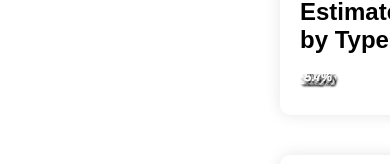
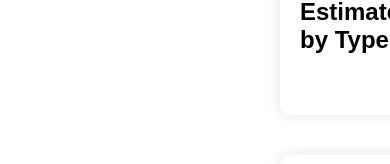
Before and after one commit to Wisechoicegc/ConstrucTECH, a React (Create React App) app: page /ConstrucTECH/analytics in a window 390 px wide. Shown: the part 1277-1441 px from the top of the page. Built offline with nearby package versions, Linux system fonts and the light colour scheme.

Commit message:
Enhance mobile responsiveness and styling for charts and sidebar

```diff
--- a/src/components/Analytics.css
+++ b/src/components/Analytics.css
@@ -36,18 +36,16 @@
   box-shadow: 0 0 15px rgba(0, 0, 0, 0.1);
 }
 
-@media (max-width: 768px) {
-  .analytics {
+.analytics.mobile {
   margin-left: 0;
   padding: 10px;
 }
 
-  .charts {
+.analytics.mobile .charts {
   flex-direction: column;
 }
 
-  .chart {
+.analytics.mobile .chart {
   flex: 1 1 100%;
   margin-bottom: 20px;
 }
-}
--- a/src/components/Analytics.js
+++ b/src/components/Analytics.js
@@ -49,9 +49,8 @@ const Analytics = () => {
 
   const currentData = data[timeFrame];
 
-  const lineChartOptions = {
+  const chartOptions = {
     chart: {
-      id: 'line-chart',
       animations: {
         enabled: true,
         easing: 'easeinout',
@@ -75,51 +74,16 @@ const Analytics = () => {
     stroke: {
       curve: 'smooth',
     },
-  };
-
-  const barChartOptions = {
-    chart: {
-      id: 'bar-chart',
-      animations: {
-        enabled: true,
-        easing: 'easeinout',
-        speed: 800,
-        animateGradually: {
-          enabled: true,
-          delay: 150,
-        },
-        dynamicAnimation: {
-          enabled: true,
-          speed: 350,
+    responsive: [
+      {
+        breakpoint: 768,
+        options: {
+          chart: {
+            height: 300,
+          },
         },
       },
-    },
-    xaxis: {
-      categories: currentData.map((d) => d.name),
-    },
-    dataLabels: {
-      enabled: false,
-    },
-  };
-
-  const pieChartOptions = {
-    chart: {
-      id: 'pie-chart',
-      animations: {
-        enabled: true,
-        easing: 'easeinout',
-        speed: 800,
-        animateGradually: {
-          enabled: true,
-          delay: 150,
-        },
-        dynamicAnimation: {
-          enabled: true,
-          speed: 350,
-        },
-      },
-      labels: currentData.map((d) => d.name),
-    },
+    ],
   };
 
   const lineChartData = [
@@ -149,19 +113,19 @@ const Analytics = () => {
       <div className="charts">
         <div className="chart">
           <h2>Estimates</h2>
-          <Chart options={lineChartOptions} series={lineChartData} type="line" height={isMobile ? 300 : 400} />
+          <Chart options={chartOptions} series={lineChartData} type="line" height={isMobile ? 300 : 400} />
         </div>
         <div className="chart">
           <h2>Amount of Estimates</h2>
-          <Chart options={barChartOptions} series={barChartData} type="bar" height={isMobile ? 300 : 400} />
+          <Chart options={chartOptions} series={barChartData} type="bar" height={isMobile ? 300 : 400} />
         </div>
         <div className="chart">
           <h2>Estimates by Type</h2>
-          <Chart options={pieChartOptions} series={pieChartData} type="pie" height={isMobile ? 300 : 400} />
+          <Chart options={chartOptions} series={pieChartData} type="pie" height={isMobile ? 300 : 400} />
         </div>
         <div className="chart">
           <h2>Monthly Growth</h2>
-          <Chart options={lineChartOptions} series={lineChartData} type="line" height={isMobile ? 300 : 400} />
+          <Chart options={chartOptions} series={lineChartData} type="line" height={isMobile ? 300 : 400} />
         </div>
       </div>
     </div>
```
Lines whose indentation alone changed are shown as unchanged.
